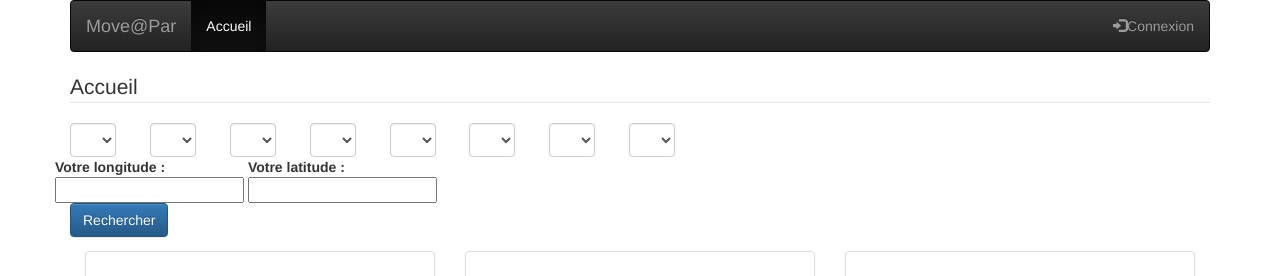
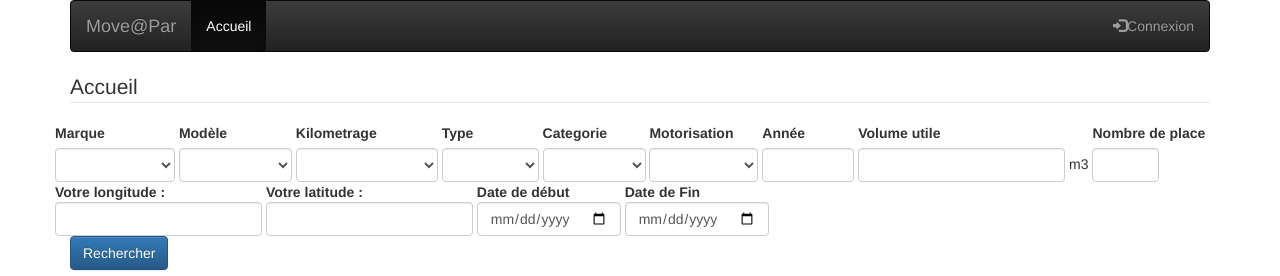
Before and after one commit to psccc97/TPILocationVehicule, a PHP site: page / in a window 1280 px wide. Shown: the top 276 px of the page. Run offline with PHP 8.4, Linux system fonts and the light colour scheme; data comes from the database, SQL or seed files in the repository; lists and menus that the app fills with data are empty.

Commit message:
fonction de filtrage

```diff
--- a/controllers/controllerIndex.php
+++ b/controllers/controllerIndex.php
@@ -1,8 +1,38 @@
 <?php
 require_once 'models/bddfunctions.php';
+require_once 'models/calculfunctions.php';
+
+if(filter_has_var(INPUT_POST, 'rechercher')){
+    $idMarque = trim(filter_input(INPUT_POST, 'marque', FILTER_SANITIZE_NUMBER_INT));
+    $idModele = trim(filter_input(INPUT_POST, 'modele', FILTER_SANITIZE_NUMBER_INT));
+    $idKilometrage = trim(filter_input(INPUT_POST, 'kilometrage', FILTER_SANITIZE_NUMBER_INT));
+    $type = trim(filter_input(INPUT_POST, 'type', FILTER_SANITIZE_STRING));
+    $categorie = trim(filter_input(INPUT_POST, 'categorie', FILTER_SANITIZE_STRING));
+    $motorisation = trim(filter_input(INPUT_POST, 'motorisation', FILTER_SANITIZE_STRING));
+    $annee = trim(filter_input(INPUT_POST, 'annee', FILTER_SANITIZE_NUMBER_INT));
+    $volumeUtile = trim(filter_input(INPUT_POST, 'volume', FILTER_SANITIZE_NUMBER_INT));
+    $nbrPlace = trim(filter_input(INPUT_POST, 'nbrPlace', FILTER_SANITIZE_NUMBER_INT));
+    $longitude = trim(filter_input(INPUT_POST, 'longitude', FILTER_SANITIZE_NUMBER_FLOAT));
+    $latitude = trim(filter_input(INPUT_POST, 'latitude', FILTER_SANITIZE_NUMBER_FLOAT));
+    $dateDebut = filter_input(INPUT_POST, "dateDebut", FILTER_VALIDATE_REGEXP, ['options' => ['regexp' => '/\d{4}-[01][0-9]-[0123][0-9]/']]);
+    $dateFin = filter_input(INPUT_POST, "dateFin", FILTER_VALIDATE_REGEXP, ['options' => ['regexp' => '/\d{4}-[01][0-9]-[0123][0-9]/']]);
+
+    if($dateFin<$dateDebut){
+        $msgError = "La date de fin ne peut pas être plus petite que la date de début";
+    }  else {
+            if($longitude != "" && $latitude != ""){
+                $vehicules = recupereVehicules();
+                foreach ($vehicules as $ve)
+                $resultatDistance.$ve['idVehicule'] = distanceCalculation($latitude, $longitude, $ve['Latitude'], $ve['Longitude']);
+            }
 
 
+    }
+}
 
 $vehicules = recupereVehicules();
+$marques = recupereMarques();
+$modeles = recupereModeles();
+$kilometrages = recupereKilometrages();
 
 include 'views/viewIndex.php';
--- /dev/null
+++ b/controllers/controllerRechercher.php
@@ -0,0 +1 @@
+<?php
--- a/index.php
+++ b/index.php
@@ -40,5 +40,9 @@ if (empty($action)) {
             break;
         case 'modificaton':
             require_once 'controllers/controllerModif.php';
+            break;
+        case 'rechercher':
+            require_once 'controllers/controllerRechercher.php';
+            break;
 
     }
--- a/models/bddfunctions.php
+++ b/models/bddfunctions.php
@@ -145,6 +145,60 @@ function recupereVehiculesSelonIdUtilisateur($idUtilisateur) {
     $requete->execute();
     $reslt = $requete->fetchAll(PDO::FETCH_ASSOC);
     return $reslt;
+}
+
+function recupereVehiculesSelonRecherche($idMarque = null, $idModele = null, $idKilometrage = null, $type = null, $categorie = null, $motorisation = null, $annee = null, $volumeUtile = null, $nbrPlace = null, $dateDebut = null, $dateFin = null){
+    $bdd = connexionBdd();
+    $sql = 'SELECT * FROM vehicules AS v, disponibilites AS d'.
+            'WHERE v.idVehicule = d.idVehicule';
+    if($idMarque != NULL){
+        $sql .= " AND v.idMarque =:idMarque";
+    }
+    if($idModele != NULL){
+        $sql .= " AND v.idModele = :idModele";
+    }
+    if($idKilometrage != NULL){
+        $sql .= " AND v.idKilometrage = :idKilometrage";
+    }
+    if($categorie != NULL){
+        $sql .= " AND v.Categorie = :categorie";
+    }
+    if($motorisation != NULL){
+        $sql .= " AND v.Motorisation = :motorisation";
+    }
+    if($annee != NULL){
+        $sql .= " AND v.Annee = :annee";
+    }
+    if($volumeUtile != NULL){
+        $sql .= " AND v.volumeUtile = :volumeUtile";
+    }
+    if($nbrPlace != NULL){
+        $sql .= " AND v.nbrPlace = :nbrPlace";
+    }
+    if($dateDebut != NULL){
+        $sql .= " AND d.dateDebut = :dateDebut";
+    }
+    if($dateFin != NULL){
+        $sql .= " AND d.dateFin = :dateFin";
+    }
+    if($type != NULL){
+        $sql .= " AND v.Type = :type";
+    }
+
+    $requete = $bdd->prepare($sql);
+
+    if($idMarque != NULL){
+        $requete->bindParam(':idMarque', $idMarque);
+    }
+    if($idModele != NULL){
+        $requete->bindParam(':idModele', $idModele);
+    }
+    if($idKilometrage != NULL){
+        $requete->bindParam(':idKilometrage', $idKilometrage);
+    }
+    if($categorie != NULL){
+        $requete->bindParam(':categorie', $categorie);
+    }
 }
 
 //FONCTION D'AJOUT//////////////////////////////////////////////////////////////////////////
--- a/views/viewIndex.php
+++ b/views/viewIndex.php
@@ -19,63 +19,143 @@ session_start();
             <form class="form-inline" action="#" method="post">
 
                 <div class="row">
+                    <!-- Text input Marque-->
                     <div class="form-group">
-                        <div class="col-xs-1 col-sm-1">
-                            <select class="form-control"></select>
+                        <label class="controls-label" for="marque">Marque</label>
+                        <div class="controls">
+                            <select class="form-control" name="marque">
+                                <option selected="true" value=""></option>
+                                <?php foreach ($marques as $m) : ?>
+                                    <option value="<?= $m['idMarque'] ?>"><?= $m['nomMarque'] ?></option>
+                                <?php endforeach; ?>
+                            </select>
                         </div>
                     </div>
                     <div class="form-group">
-                        <div class="col-xs-1 col-sm-1">
-                            <select class="form-control"></select>
+                        <label class="controls-label" for="modele">Modèle</label>
+                        <div class="controls">
+                            <select class="form-control" name="modele">
+                                <option selected="true" value=""></option>
+                                <?php foreach ($modeles as $mo) : ?>
+                                    <option value="<?= $mo['idModele'] ?>"><?= $mo['nomModele'] ?></option>
+                                <?php endforeach; ?>
+                            </select>
                         </div>
                     </div>
                     <div class="form-group">
-                        <div class="col-xs-1 col-sm-1">
-                            <select class="form-control"></select>
+                        <label class="controls-label" for="kilometrage">Kilometrage</label>
+                        <div class="controls">
+                            <select class="form-control" name="kilometrage">
+                                <option selected="true" value=""></option>
+                                <?php foreach ($kilometrages as $k) : ?>
+                                    <option value="<?= $k['idKilometrage'] ?>"><?= $k['nbrKilometrage'] ?></option>
+                                <?php endforeach; ?>
+                            </select>
                         </div>
                     </div>
+                    <!-- Type -->
                     <div class="form-group">
-                        <div class="col-xs-1 col-sm-1">
-                            <select class="form-control"></select>
+                        <label class="controls-label" for="type">Type</label>
+                        <div class="controls">
+                            <select class="form-control" name="type">
+                                <option value="" selected="true"></option>
+                                <option value="Utilitaire">Utilitaire</option>
+                                <option value="Voiture">Voiture</option>
+                                <option value="2 roues">2 roues</option>
+                            </select>
                         </div>
                     </div>
+                    <!-- Categorie -->
                     <div class="form-group">
-                        <div class="col-xs-1 col-sm-1">
-                            <select class="form-control"></select>
-                        </div>
-                    </div>
-                    <div class="form-group">
-                        <div class="col-xs-1 col-sm-1">
-                            <select class="form-control"></select>
-                        </div>
-                    </div>
-                    <div class="form-group">
-                        <div class="col-xs-1 col-sm-1">
-                            <select class="form-control"></select>
+                        <label class="controls-label" for="categorie">Categorie</label>
+                        <div class="controls">
+                            <select class="form-control" name="categorie">
+                                <option value="" selected="true"></option>
+                                <option value="Familiale">Familiale</option>
+                                <option value="Citadine">Citadine</option>
+                                <option value="Sportive">Sportive</option>
+                            </select>
                         </div>
                     </div>
 
+                    <!-- Motorisation -->
                     <div class="form-group">
-                        <div class="col-xs-1 col-sm-1">
-                            <select class="form-control"></select>
+                        <label class="controls-label" for="motorisation">Motorisation</label>
+                        <div class="controls">
+                            <select class="form-control" name="motorisation">
+                                <option value="" selected="true"></option>
+                                <option value="Essence">Essence</option>
+                                <option value="Diesel">Diesel</option>
+                                <option value="Gaz">Gaz</option>
+                                <option value="Hybride">Hybride</option>
+                                <option value="Electrique">Electrique</option>
+                            </select>
+                        </div>
+                    </div>
+
+                    <!-- Number input Annee -->
+                    <div class="form-group">
+                        <label class="controls-label" for="annee"> Année</label>
+                        <div class="controls">
+                            <input id="annee" name="annee" type="number" placeholder="" class="form-control" min="1900" max="<?php echo date("Y"); ?>">
+                        </div>
+                    </div>
+
+                    <!-- Number input Volume utile -->
+                    <div class="form-group">
+                        <label class="controls-label" for="volumeUtile"> Volume utile</label>
+                        <div class="controls">
+                            <input id="volume" name="volume" type="number" placeholder="" class="form-control" min="0"> m3
+                        </div>
+                    </div>
+
+                    <!-- Number input Nombre de place -->
+                    <div class="form-group">
+                        <label class="controls-label" for="nbrPlace">Nombre de place</label>
+                        <div class="controls">
+                            <input id="nbrPalce" name="nbrPalce" type="number" placeholder="" class="form-control" max="9" min="0">
                         </div>
                     </div>
                 </div>
                 <div class="row">
+                    <!-- Longitude -->
                     <div class="form-group">
                         <label class="control-label" for="longitude">Votre longitude :</label>
                         <div class="controls">
-                             <input id="longitude" type="number" name="longitude" class="input-small" min="0">
+                            <input id="longitude" type="number" name="longitude" class="form-control" min="0">
                         </div>
                     </div>
+                    <!-- Latitude -->
                     <div class="form-group">
                         <label class="control-label" for="latitude">Votre latitude :</label>
                         <div class="controls">
-                            <input id="latitude" type="number" name="latitude" class="input-small" min="0">
+                            <input id="latitude" type="number" name="latitude" class="form-control" min="0">
+                        </div>
+                    </div>
+
+                    <!-- Date input Date début-->
+                    <div class="form-group">
+                        <label class="control-label" for="dateDebut">Date de début</label>
+                        <div class="controls">
+                            <input id="dateDebut" name="dateDebut" type="date" class="form-control" required min="<?php echo date("Y-m-d"); ?>">
+
+                        </div>
+                    </div>
+
+                    <!-- Date input Date fin-->
+                    <div class="form-group">
+                        <label class="control-label" for="dateFin">Date de Fin</label>
+                        <div class="controls">
+                            <input id="dateFin" name="dateFin" type="date" placeholder="" class="form-control" required>
+
+                            <?php if (isset($msgError)): ?>
+                                <p class="bg-danger text-danger"><?php echo $msgError; ?></p>
+                            <?php endif; ?>
                         </div>
                     </div>
                 </div>
-                    <input type="submit" name="recherche" value="Rechercher" class="btn btn-primary">
+
+                <input type="submit" name="rechercher" value="Rechercher" class="btn btn-primary">
             </form>
             <?php foreach ($vehicules as $vehicule): ?>
                 <div class="col-sm-6 col-md-4">
@@ -86,11 +166,11 @@ session_start();
                             <p>Kilométrages : <?php echo $vehicule['nbrKilometrage'] ?></p>
                             <p>Année : <?php echo $vehicule['Annee'] ?></p>
                             <p>Description :<?php echo $vehicule['Description'] ?></p>
-                            <p>Disponibilité :<?php echo $vehicule['dateDebut']?> ----> <?php echo $vehicule['dateFin']?></p>
+                            <p>Disponibilité :<?php echo $vehicule['dateDebut'] ?> ----> <?php echo $vehicule['dateFin'] ?></p>
 
                             <p></p>
                             <p>
-                                <a href="details-<?php echo $vehicule['idVehicule'];?>.html" class="btn btn-primary" role="button">Détails</a>
+                                <a href="details-<?php echo $vehicule['idVehicule']; ?>.html" class="btn btn-primary" role="button">Détails</a>
                                 <a href="#" class="btn btn-default" role="button">Réserver</a>
                             </p>
                         </div>
```
